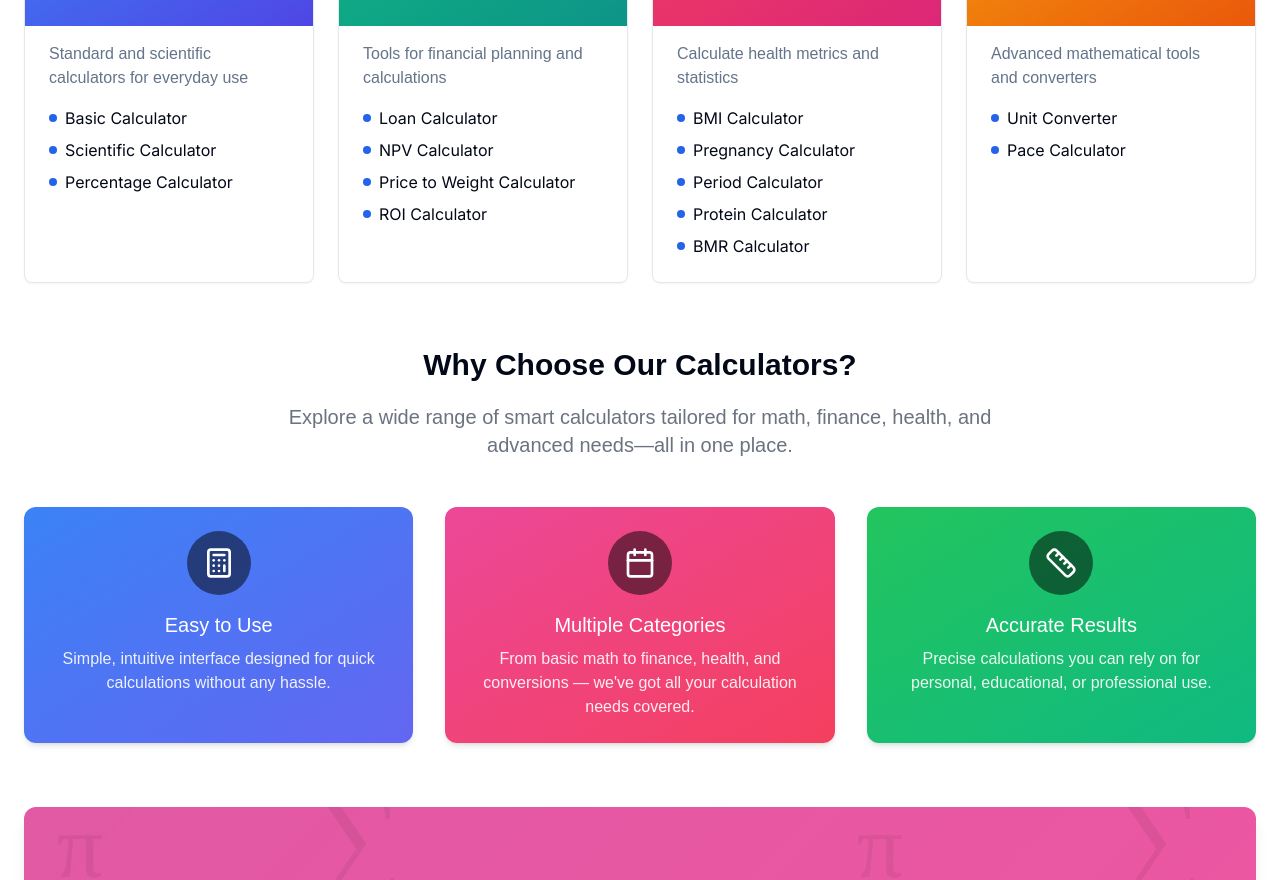
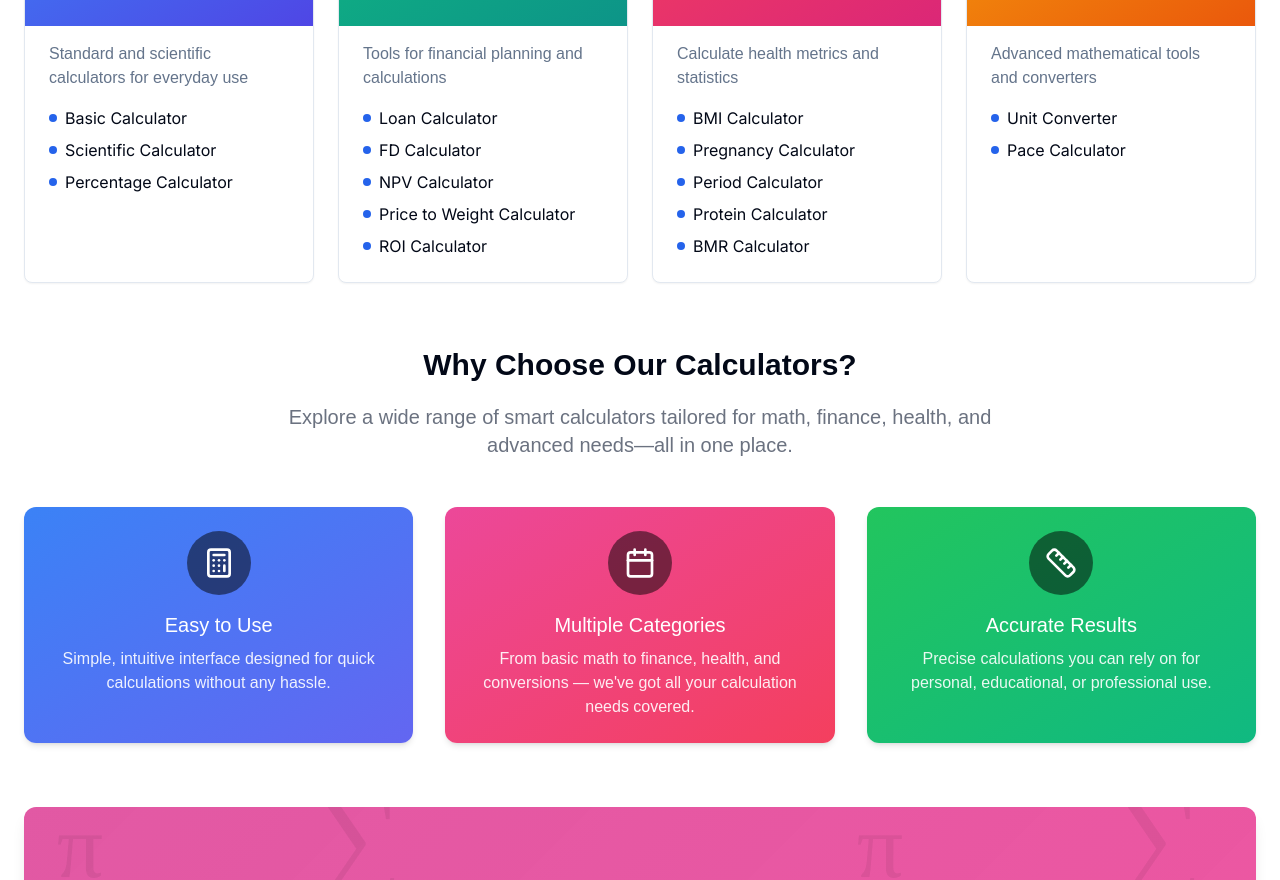
Before and after one commit to codewithdhruba01/MultiCalc, a React (Vite) app: page / in a window 1280 px wide. Shown: the part 1480-2360 px from the top of the page. Built offline with nearby package versions, Linux system fonts and the light colour scheme; a web font is replaced by a local one.

Commit message:
feat: add FD Calculator to Financial Calculators category

```diff
--- a/src/pages/Home.tsx
+++ b/src/pages/Home.tsx
@@ -65,6 +65,7 @@ export default function Home() {
       link: '/financial-calculators',
       calculators: [
         'Loan Calculator',
+        'FD Calculator',
         'NPV Calculator',
         'Price to Weight Calculator',
         'ROI Calculator',
```
